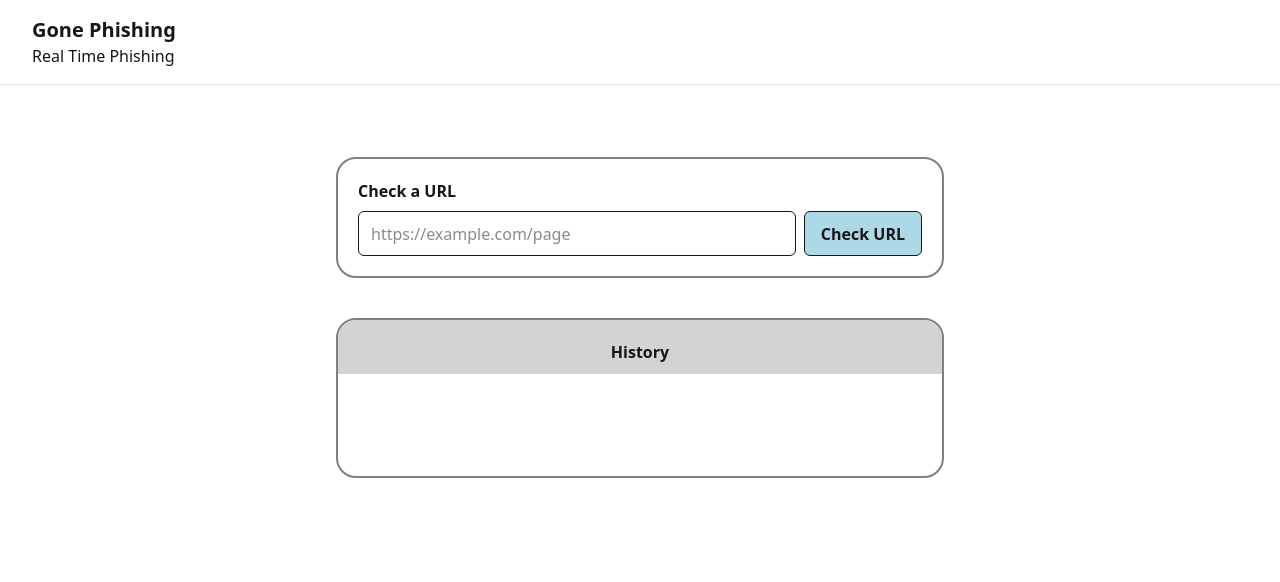
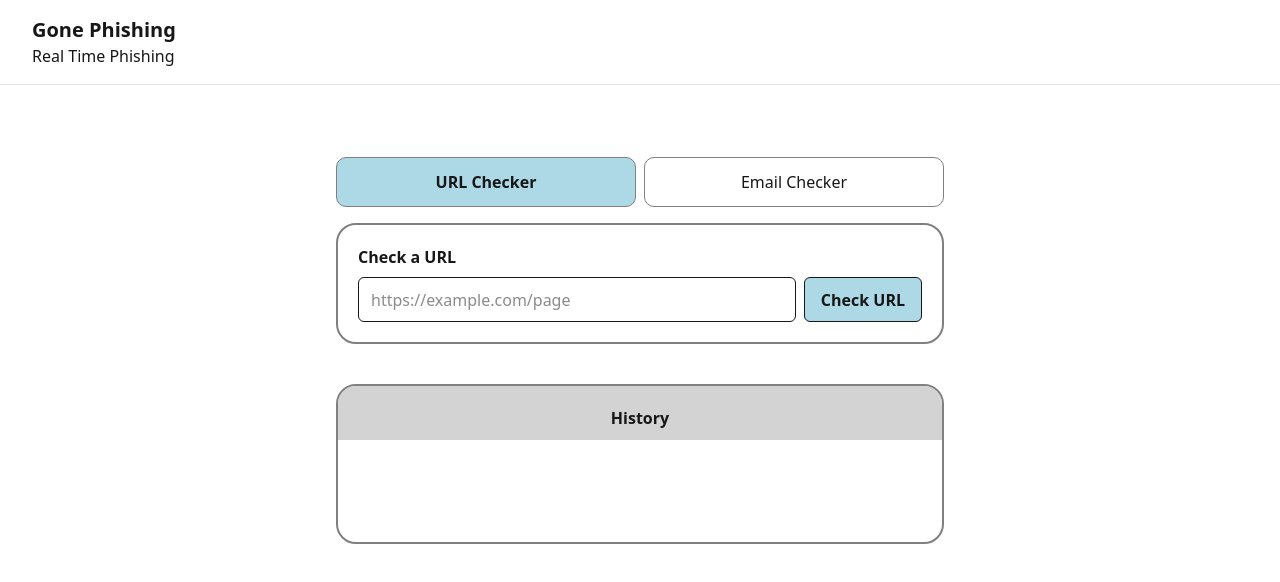
Before and after one commit to Phish-Killer/gone-phishing, a Next.js app in the folder apps/web/: page /urlChecker in a window 1280 px wide. Shown: the top 582 px of the page. Built offline with nearby package versions, Linux system fonts and the light colour scheme.

Commit message:
changed ui

```diff
--- a/apps/web/app/urlChecker/page.tsx
+++ b/apps/web/app/urlChecker/page.tsx
@@ -24,6 +24,9 @@ type Status =
 export default function UrlChecker() {
   const [url, setUrl] = useState("");
   const [status, setStatus] = useState<Status>({ kind: "idle" });
+  const [activeTab, setActiveTab] = useState<"url" | "email">("url");
+
+  const [email, setEmail] = useState("");
 
   async function handleSubmit(e: FormEvent<HTMLFormElement>) {
     e.preventDefault();
@@ -61,13 +64,34 @@ export default function UrlChecker() {
     }
   }
 
+  async function handleEmailSubmit(e: FormEvent<HTMLFormElement>) {
+
+  }
+
   const loading = status.kind === "loading";
 
   return (
     <>
 
       <section style={styles.wrapper}>
+        <div style={styles.tabs}>
+          <button
+            type="button"
+            onClick={() => setActiveTab("url")}
+            style={activeTab === "url" ? styles.activeTab : styles.tab}
+          >
+            URL Checker
+          </button>
 
+          <button
+            type="button"
+            onClick={() => setActiveTab("email")}
+            style={activeTab === "email" ? styles.activeTab : styles.tab}
+          >
+            Email Checker
+          </button>
+        </div>
+        {activeTab === "url" && (
           <form onSubmit={handleSubmit} style={styles.form} noValidate>
             <label htmlFor="url-input" style={styles.label}>
               Check a URL
@@ -90,6 +114,37 @@ export default function UrlChecker() {
               </button>
             </div>
           </form>
+        )}
+
+          { activeTab === "email" && (
+            <form onSubmit={handleEmailSubmit} style={styles.form} noValidate>
+              <label htmlFor="email-input" style={styles.label}>
+                Check an Email
+              </label>
+
+              <input
+                id="email-input"
+                type="email"
+                placeholder="ExampleEmail@testsite.com"
+                value={email}
+                onChange={(e) => setEmail(e.target.value)}
+                disabled={loading}
+                style={styles.input}
+              />
+
+              <textarea
+                placeholder="Paste the email contents here for AI analysis..."
+                rows={8}
+                style={styles.textarea}
+              />
+
+              <button type="submit" disabled={loading} style={styles.button}>
+                {loading ? "Analyzing…" : "Analyze Email with AI"}
+              </button>
+            </form>
+          )}
+
+
 
         <div role="status" aria-live="polite" style={styles.output}>
           {status.kind === "result" && (
@@ -153,11 +208,48 @@ const styles: Record<string, CSSProperties> = {
   },
   output: { minHeight: "1.5rem", marginTop: "1rem" },
   muted: { opacity: 0.65 },
-  history:{textAlign:"center", fontWeight:"600", paddingTop:"20px",paddingBottom:"10px", backgroundColor:"lightGrey", },
-  historyBox:{
-    height:"20vh",
+  history: { textAlign: "center", fontWeight: "600", paddingTop: "20px", paddingBottom: "10px", backgroundColor: "lightGrey", },
+  historyBox: {
+    height: "20vh",
     border: "2px solid grey",
     borderRadius: "20px",
     overflow: "hidden",
-  }
+  },
+  tabs: {
+    display: "flex",
+    gap: "0.5rem",
+    marginBottom: "1rem",
+  },
+
+  tab: {
+    flex: 1,
+    padding: "0.75rem",
+    border: "1px solid grey",
+    borderRadius: "10px",
+    background: "transparent",
+    cursor: "pointer",
+  },
+
+  activeTab: {
+    flex: 1,
+    padding: "0.75rem",
+    border: "1px solid grey",
+    borderRadius: "10px",
+    background: "lightBlue",
+    fontWeight: 600,
+    cursor: "pointer",
+  },
+  textarea: {
+  width: "100%",
+  minHeight: "180px",
+  padding: "0.75rem",
+  fontSize: "1rem",
+  border: "1px solid grey",
+  borderRadius: "8px",
+  background: "transparent",
+  color: "inherit",
+  resize: "vertical",
+  fontFamily: "inherit",
+  boxSizing: "border-box",
+},
 };
```
Lines whose indentation alone changed are shown as unchanged.
